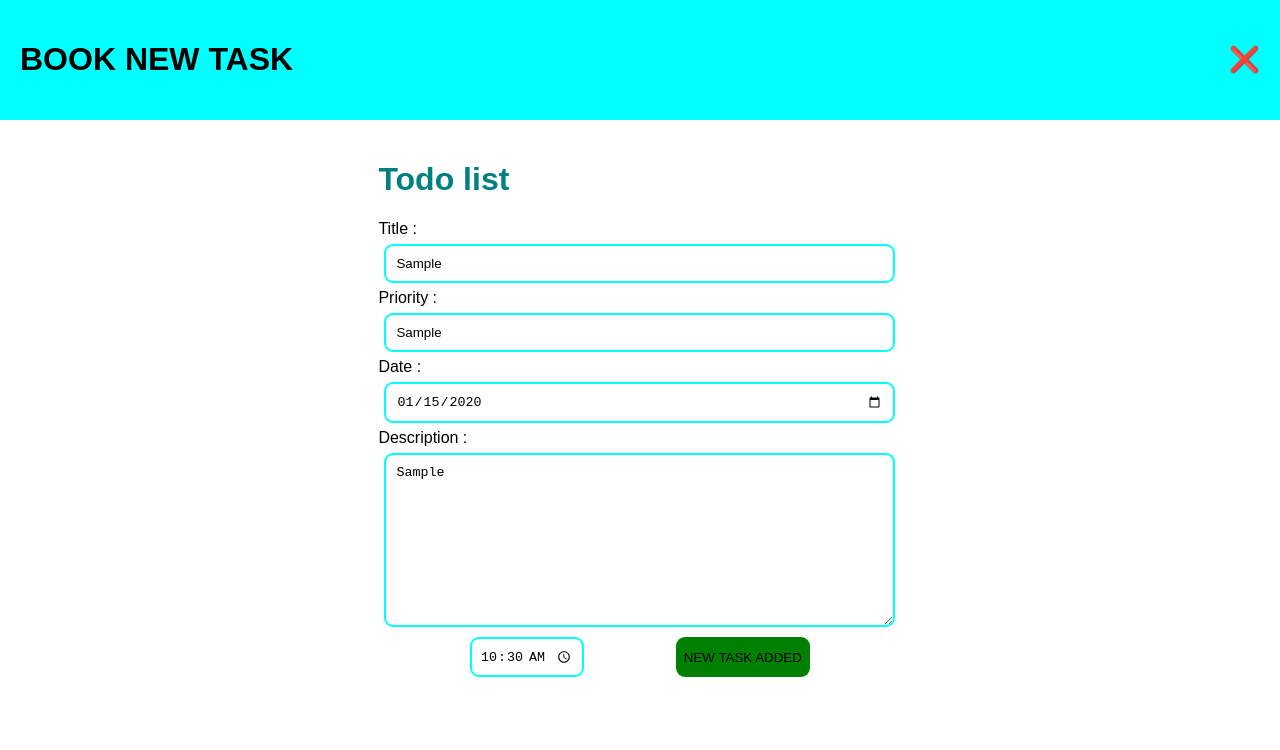
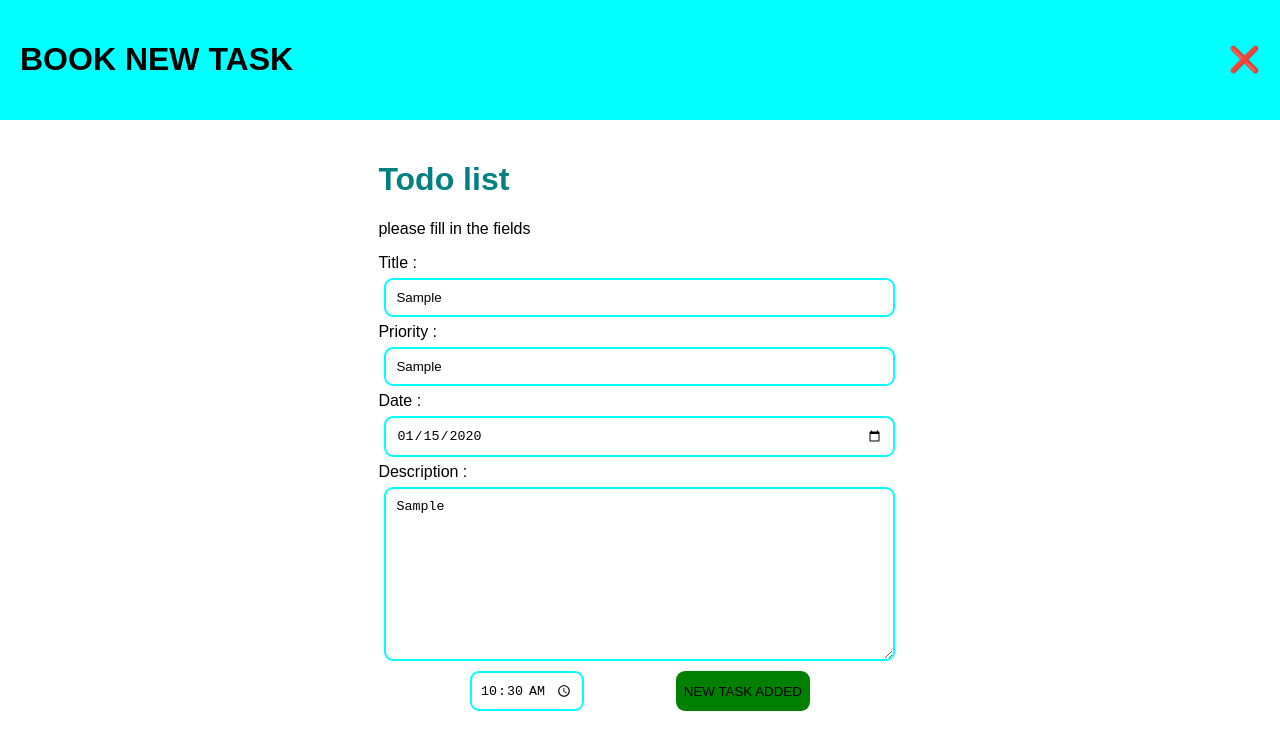
Before and after one commit to NganyuNathan/todo-app, a React (Create React App) app: page /addnew in a window 1280 px wide. Both pictures are taken after typing "Sample", "Sample", "2020-01-15", "Sample", "10:30" into the empty fields and a click on the button "ADD TASK". Shown: the top 750 px of the page. Built offline with nearby package versions, Linux system fonts and the light colour scheme; no server answers.

Commit message:
Fix CI lint issues and update dependencies

```diff
--- a/src/addnew/Addnew.jsx
+++ b/src/addnew/Addnew.jsx
@@ -18,7 +18,7 @@ const[Method, setMethod] = useState("")
 const[Rating, setRating] = useState("")
 const[Quality, setQuality] = useState("")
 const[time, setDate] = useState("")
-const[, setFormError] = useState("")
+const [formError, setFormError] = useState("")
 const[load, setLoad] = useState("ADD TASK")
 const [alarmTriggered, setAlarmTriggered] = useState(false);
 
@@ -123,8 +123,9 @@ const{ data, error} = await supabase
     <form onSubmit={handleSubmit} className="forms">
 
         <div className="middle" > <h1>Todo list</h1></div>
+        {formError && <p className="error">{formError}</p>}
 
-       <label for="name">Title :</label>
+       <label htmlFor="name">Title :</label>
       <input type="text" className="inputs" id="name" name="name" placeholder="e.g Johnn" onChange={(e)=> setTitle(e.target.value)}  required/>
 
 
--- a/src/signin/Signin.jsx
+++ b/src/signin/Signin.jsx
@@ -15,7 +15,7 @@ function Signin(){
 async function handlesubmit(e){
     e.preventDefault()
  try {
-    const{} = await supabase.auth.signUp(
+    const { error } = await supabase.auth.signUp(
         {
             email: Rating,
             password: Quality,
@@ -26,6 +26,9 @@ async function handlesubmit(e){
             }
         }
     )
+    if (error) {
+      throw error;
+    }
     alert("check your email for verification link")
 
  } catch (error) {
```
Also changed, not shown: package.json (+8 -8 lines), 1 other file (tests, documents, lock files or other folders).
